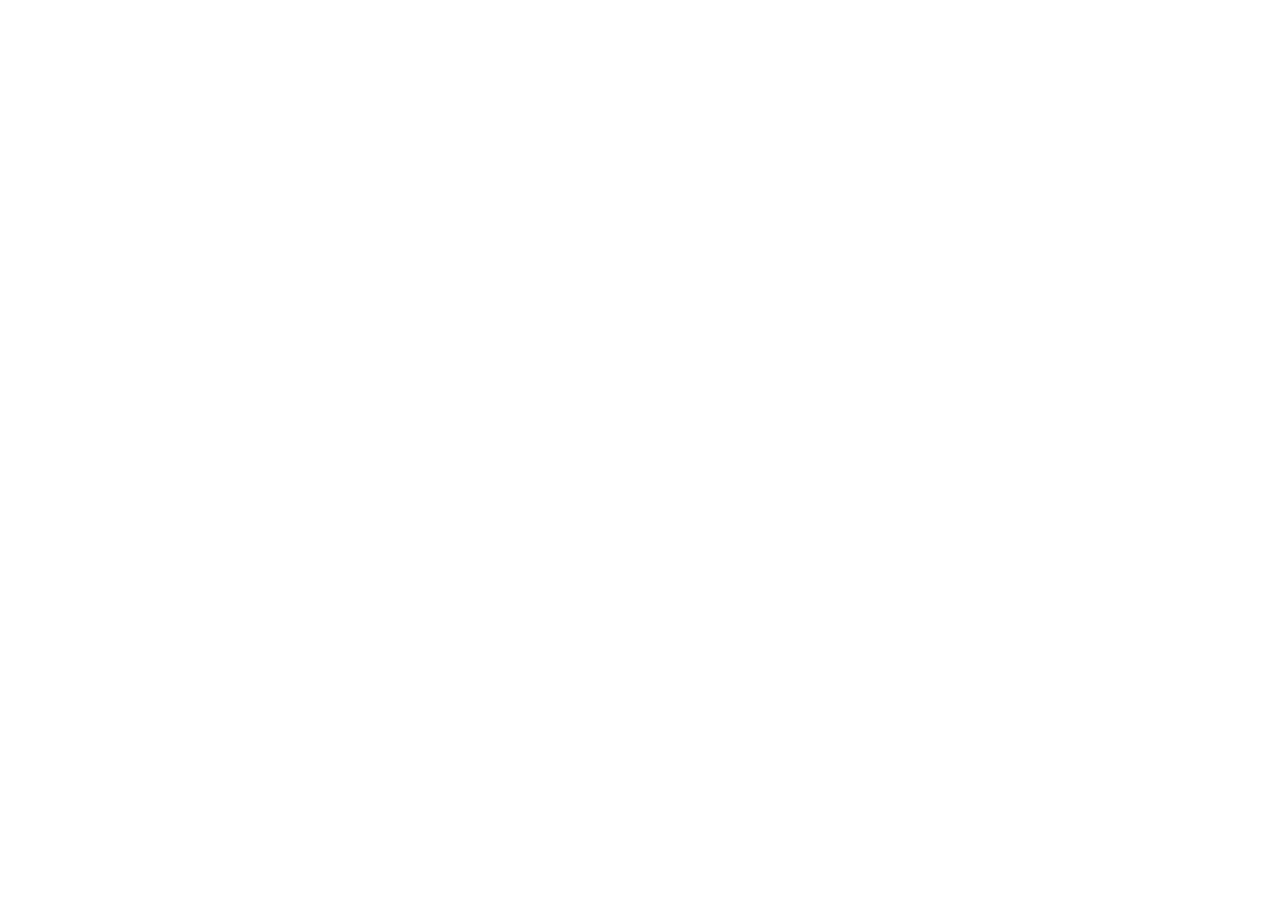
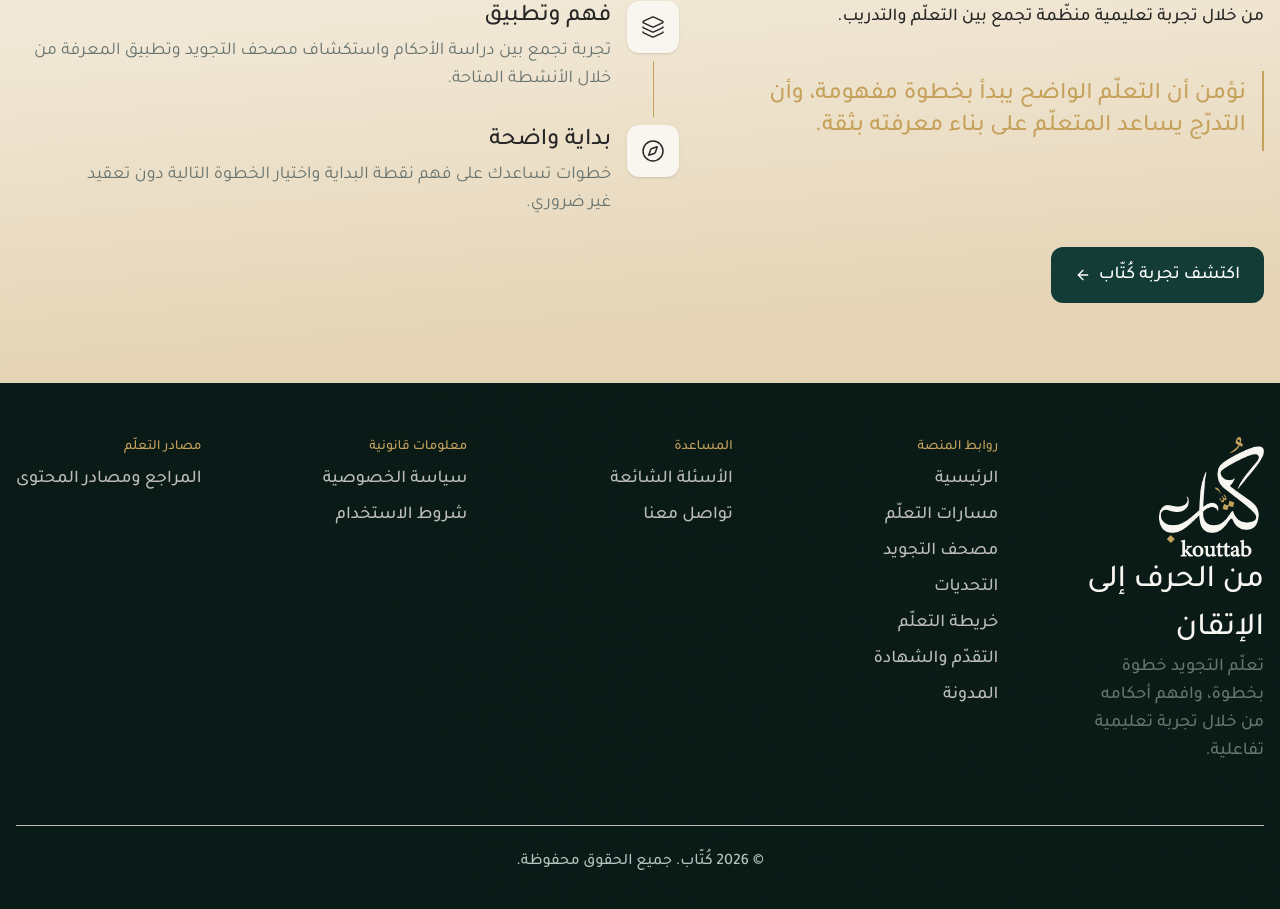
Before and after one commit to 4doaamonem/Kouttab-Frontend, a Next.js app: page / in a window 1280 px wide. Shown: the part 3944-4853 px from the top of the page. Before the commit the page ends 3765 px from the top, so only its background shows below. Built offline with nearby package versions, Linux system fonts and the light colour scheme.

Commit message:
Refactor code structure for improved readability and maintainability

```diff
--- a/app/page.tsx
+++ b/app/page.tsx
@@ -1,3 +1,4 @@
+import AboutUsSection from "@/components/AboutUsSection";
 import GettingStartedSection from "@/components/GettingStartedSection";
 import Hero from "@/components/Hero";
 import LearningJourney from "@/components/LearningJourney";
@@ -12,6 +13,7 @@
       <TajweedSection />
       <LearningPathSection />
       <GettingStartedSection />
+      <AboutUsSection/>
     </div>
   );
 }
--- /dev/null
+++ b/components/AboutUsSection.tsx
@@ -0,0 +1,93 @@
+import { ArrowLeft, Compass, Layers, Share2 } from "lucide-react";
+import Link from "next/link";
+
+const features = [
+  {
+    icon: <Share2 className="rotate-90" />,
+    title: "تعلّم منظّم",
+    description:
+      "مسارات واضحة تساعدك على الانتقال من الأساسيات إلى الموضوعات التالية وفق المنهج المتاح.",
+  },
+  {
+    icon: <Layers />,
+    title: "فهم وتطبيق",
+    description:
+      "تجربة تجمع بين دراسة الأحكام واستكشاف مصحف التجويد وتطبيق المعرفة من خلال الأنشطة المتاحة.",
+  },
+  {
+    icon: <Compass />,
+    title: "بداية واضحة",
+    description:
+      "خطوات تساعدك على فهم نقطة البداية واختيار الخطوة التالية دون تعقيد غير ضروري.",
+  },
+];
+
+const AboutUsSection = () => {
+  return (
+    <section className="bg-[linear-gradient(176.01deg,rgba(237,226,204,0.75)_31.73%,rgba(198,161,91,0.45)_86.44%)]">
+      <div className="max-w-7xl mx-auto px-4 py-16 md:py-20">
+        <div className="grid grid-cols-1 lg:grid-cols-[1fr_1.2fr] gap-12 lg:gap-8 items-start">
+          <div className="flex flex-col items-start">
+            <div className="flex items-center gap-4 mb-3">
+              <span className="w-[43.5px] h-px bg-linear-to-r from-transparent via-secondary-normal to-transparent translate-y-0.5"></span>
+              <span className="text-secondary-normal font-medium text-lg">
+                من نحن؟
+              </span>
+            </div>
+
+            <h2 className="text-[28px] font-medium text-text-primary-normal mb-4">
+              منصة تعليمية تجعل رحلة التعلّم أكثر وضوحًا
+            </h2>
+
+            <p className="text-lg font-medium text-text-primary-normal text-pretty">
+              كُتّاب منصة تعليمية تساعدك على تعلّم أحكام التجويد وفهمها وتطبيقها
+              من خلال تجربة تعليمية منظّمة تجمع بين التعلّم والتدريب.
+            </p>
+
+            <blockquote className="mt-10 border-s-2 border-secondary-normal ps-4 py-2 text-2xl font-medium text-secondary-normal text-pretty">
+              نؤمن أن التعلّم الواضح يبدأ بخطوة مفهومة، وأن التدرّج يساعد
+              المتعلّم على بناء معرفته بثقة.
+            </blockquote>
+
+            <Link
+              href="/"
+              className="mt-10 lg:mt-24 flex items-center gap-2 rounded-xl bg-primary-normal px-6 py-3.5 text-lg font-medium text-white hover:opacity-90 transition"
+            >
+              اكتشف تجربة كُتّاب
+              <ArrowLeft className="size-4" />
+            </Link>
+          </div>
+
+          <ul className="flex flex-col">
+            {features.map((item, i) => {
+              const isLast = i === features.length - 1;
+              return (
+                <li key={item.title} className="flex gap-4">
+                  <div className="flex flex-col items-center shrink-0">
+                    <div className="size-13 rounded-xl bg-secondary-light shadow-sm flex items-center justify-center text-text-primary-normal [&_svg]:size-6 [&_svg]:stroke-[1.5]">
+                      {item.icon}
+                    </div>
+                    {!isLast && (
+                      <span className="w-px flex-1 my-2 bg-secondary-normal" />
+                    )}
+                  </div>
+
+                  <div className={isLast ? "" : "pb-8"}>
+                    <h3 className="text-2xl font-medium text-text-primary-normal mb-1">
+                      {item.title}
+                    </h3>
+                    <p className="text-lg text-text-secondary-normal text-pretty">
+                      {item.description}
+                    </p>
+                  </div>
+                </li>
+              );
+            })}
+          </ul>
+        </div>
+      </div>
+    </section>
+  );
+};
+
+export default AboutUsSection;
--- a/components/footer/Footer.tsx
+++ b/components/footer/Footer.tsx
@@ -1,8 +1,138 @@
+import Image from "next/image";
+import Link from "next/link";
 
 const Footer = () => {
   return (
-    <div>Footer</div>
-  )
-}
+    <footer className=" relative bg-bg-normal overflow-hidden ">
+      <div className="absolute inset-0 z-0  opacity-5.5">
+        <Image
+          src={"/assets/pattern.jpeg"}
+          alt="Pattern"
+          fill
+          className="object-cover"
+        />
+      </div>
+      <div className="relative z-10 max-w-7xl mx-auto px-4 py-13.5">
+        <div className="grid grid-cols-1 sm:grid-cols-2 md:grid-cols-3 lg:grid-cols-5 items-start gap-20">
+          <div className="">
+            <Link href={"/"} className="">
+              <Image
+                src={"/assets/logoWhite.png"}
+                alt="Logo"
+                width={105}
+                height={120}
+              />
+            </Link>
+            <h2 className="text-[32px] font-medium text-bg-light">
+              من الحرف إلى الإتقان
+            </h2>
+            <p className="text-lg font-medium text-text-secondary-normal max-w-73">
+              تعلّم التجويد خطوة بخطوة، وافهم أحكامه من خلال تجربة تعليمية
+              تفاعلية.
+            </p>
+          </div>
+          <div className="flex flex-col gap-2">
+            <p className="text-sm text-secondary-normal font-medium">
+              روابط المنصة
+            </p>
+            <Link
+              href={"/"}
+              className="font-medium text-lg text-text-primary-light-active"
+            >
+              الرئيسية
+            </Link>
+            <Link
+              href={"/"}
+              className="font-medium text-lg text-text-primary-light-active"
+            >
+              مسارات التعلّم
+            </Link>
+            <Link
+              href={"/"}
+              className="font-medium text-lg text-text-primary-light-active"
+            >
+              {" "}
+              مصحف التجويد
+            </Link>
+            <Link
+              href={"/"}
+              className="font-medium text-lg text-text-primary-light-active"
+            >
+              التحديات
+            </Link>
+            <Link
+              href={"/"}
+              className="font-medium text-lg text-text-primary-light-active"
+            >
+              خريطة التعلّم
+            </Link>
+            <Link
+              href={"/"}
+              className="font-medium text-lg text-text-primary-light-active"
+            >
+              التقدّم والشهادة
+            </Link>
+            <Link
+              href={"/"}
+              className="font-medium text-lg text-text-primary-light-active"
+            >
+              المدونة
+            </Link>
+          </div>
+          <div className="flex flex-col gap-2">
+            <p className="text-sm text-secondary-normal font-medium">
+              المساعدة{" "}
+            </p>
+            <Link
+              href={"/"}
+              className="font-medium text-lg text-text-primary-light-active"
+            >
+              الأسئلة الشائعة{" "}
+            </Link>
+            <Link
+              href={"/"}
+              className="font-medium text-lg text-text-primary-light-active"
+            >
+              تواصل معنا{" "}
+            </Link>
+          </div>
+          <div className="flex flex-col gap-2">
+            <p className="text-sm text-secondary-normal font-medium">
+              معلومات قانونية{" "}
+            </p>
+            <Link
+              href={"/"}
+              className="font-medium text-lg text-text-primary-light-active"
+            >
+              سياسة الخصوصية
+            </Link>
+            <Link
+              href={"/"}
+              className="font-medium text-lg text-text-primary-light-active"
+            >
+              شروط الاستخدام{" "}
+            </Link>
+          </div>
+          <div className="flex flex-col gap-2">
+            <p className="text-sm text-secondary-normal font-medium">
+              مصادر التعلّم{" "}
+            </p>
+            <Link
+              href={"/"}
+              className="font-medium text-lg text-text-primary-light-active"
+            >
+              المراجع ومصادر المحتوى
+            </Link>
+          </div>
+        </div>
+        <div className="border-t border-text-primary-light-active mt-15 flex items-center justify-center pt-6">
+          <p className="text-base font-medium text-primary-light-active">
+            © 2026 كُتّاب. جميع الحقوق محفوظة.
+          </p>
+        </div>
+      </div>
+    </footer>
+  );
+};
 
-export default Footer
+export default Footer;
```
Also changed, not shown: public/assets/logoWhite.png (renamed from public/assets/logo (1).png), public/assets/pattern.jpeg (added).
